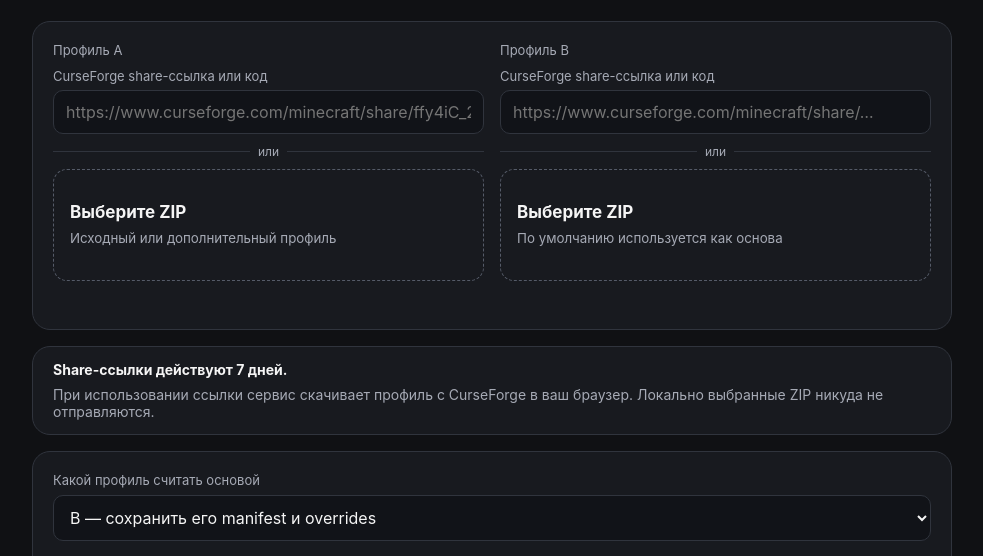
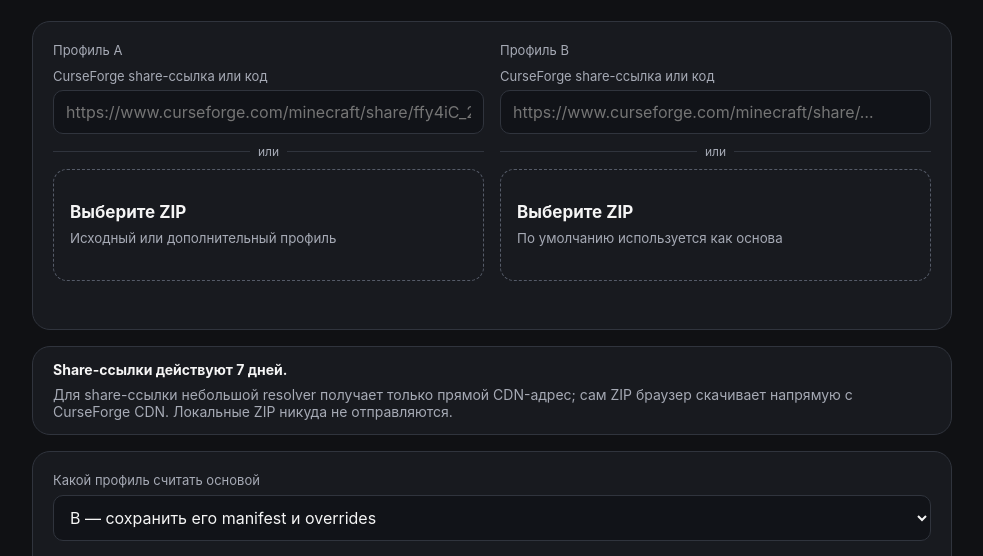
Before and after one commit to curseforge-profile-merger/curseforge-profile-merger.github.io, a plain HTML site: page index.html in a window 1280 px wide. Shown: the part 216-772 px from the top of the page, without its empty margins (148-1131 px from the left). Drawn offline with nearby package versions, Linux system fonts and the light colour scheme.

Commit message:
Wire share resolver configuration

```diff
--- a/index.html
+++ b/index.html
@@ -48,7 +48,7 @@
 
     <section class="card info-card">
       <strong>Share-ссылки действуют 7 дней.</strong>
-      <span>При использовании ссылки сервис скачивает профиль с CurseForge в ваш браузер. Локально выбранные ZIP никуда не отправляются.</span>
+      <span>Для share-ссылки небольшой resolver получает только прямой CDN-адрес; сам ZIP браузер скачивает напрямую с CurseForge CDN. Локальные ZIP никуда не отправляются.</span>
     </section>
 
     <section class="card controls">
@@ -89,6 +89,7 @@
   </main>
 
   <script src="https://cdn.jsdelivr.net/npm/jszip@3.10.1/dist/jszip.min.js"></script>
+  <script src="config.js"></script>
   <script src="app.js"></script>
 </body>
 </html>
```
